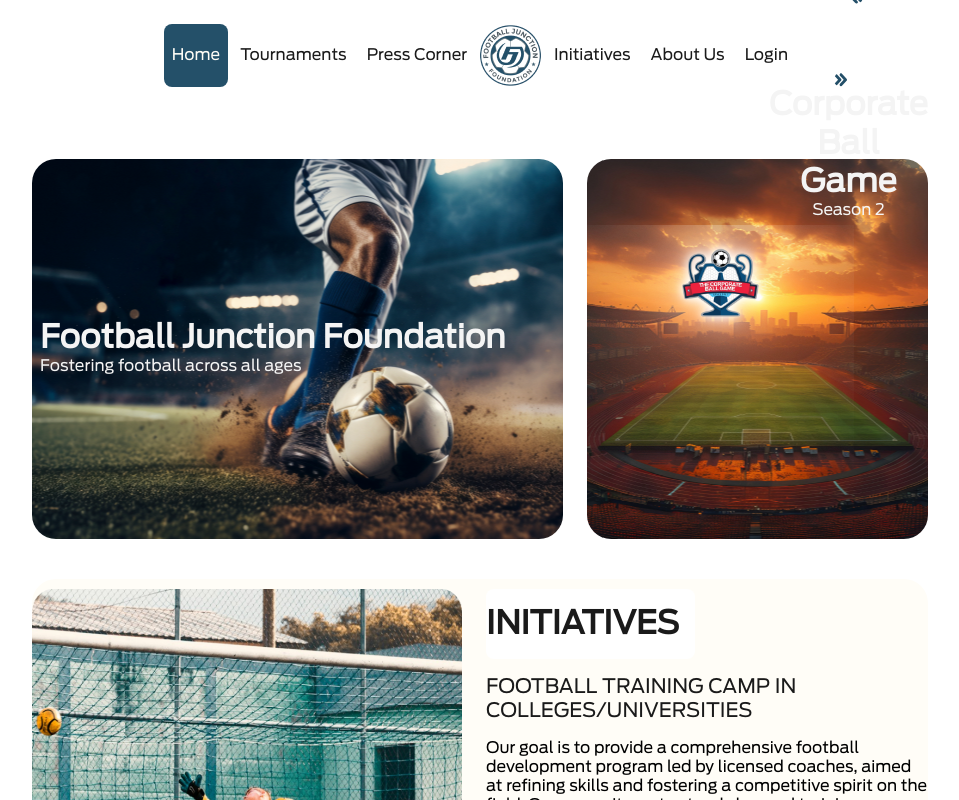
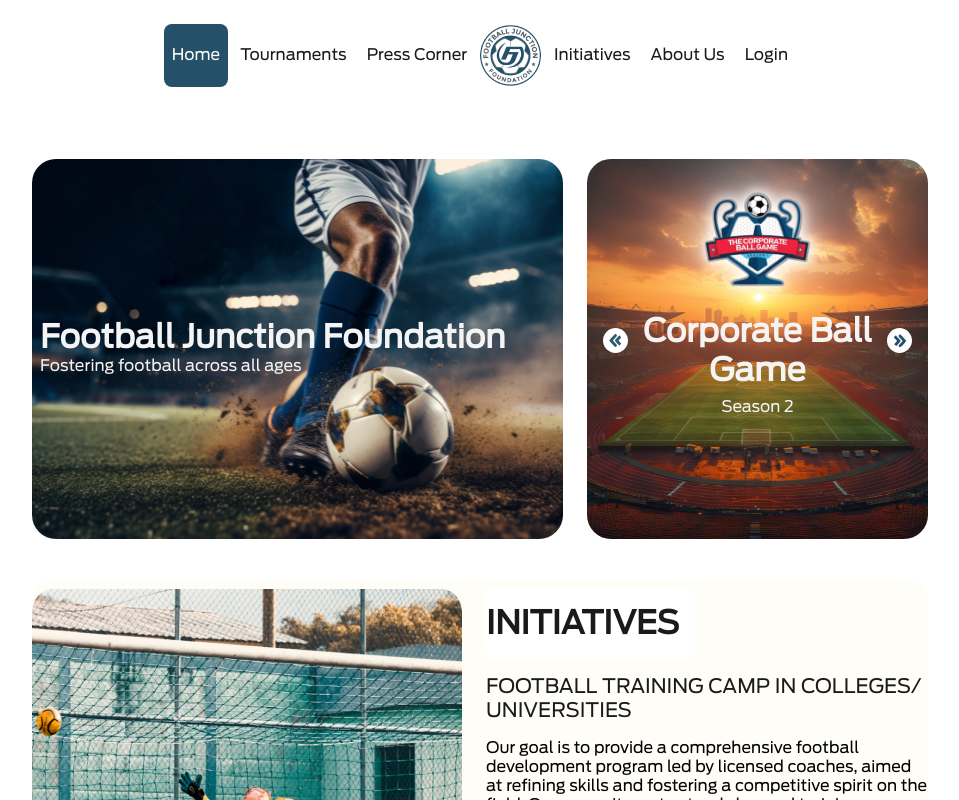
Before and after one commit to tanushreesogali/Football-Junction-App, a React (Create React App) app: page / in a window 1280 px wide. Shown: the top 800 px of the page, without its empty margins (160-1119 px from the left). Built offline with nearby package versions, Linux system fonts and the light colour scheme.

Commit message:
Update MainBody.js

```diff
--- a/src/Components/MainBody.js
+++ b/src/Components/MainBody.js
@@ -33,39 +33,30 @@
 
 
                     <div className="corporate-game-section">
-                        {/* <img className="bg-stadium-img" src={stadium} alt="stadium img"/> */}
-
-                        <div className="coporate-game-logo">
-                            <img className="corporate-ball-game-img" src={ballgame} alt="ballgame background" />
-
-                        </div>
-                        <div className="corporate-game-container">
                             <div>
                                 <button className="corporate-nav-button-left">
                                     <LeftArrow className="corporate-game-nav"/>
                                 </button>
                             </div>
-                            <div className="corporate-game-text">
-                                <div className="corporate-ball-game-content">
-                                    <span className="corporate-ball-game-title">Corporate Ball Game</span>
-                                </div>
-                                <div className="corporate-ball-game-subtitle-container">
-                                    <span className="corporate-ball-game-subtitle">Season 2</span>
-                                </div>
+                            <div className="corporate-game-container">
+                                    <img className="corporate-ball-game-img" src={ballgame} alt="ballgame background" />
+                                    <div className="corporate-ball-game-content">
+                                        <span className="corporate-ball-game-title">Corporate Ball Game</span>
+                                        <span className="corporate-ball-game-subtitle">Season 2</span>
+                                    </div>
                             </div>
                             <div>
                                 <button className="corporate-nav-button-right">
                                     <RightArrow className="corporate-game-nav"/>
                                 </button>
                             </div>
-                        </div>
                     </div>
                 </div>
                 <div className="initiatives-section">
                     <img src={initiative} alt="image1"/>
                     <div className="initiavtive-content">
                         <div className="d1"><p className="p1">INITIATIVES</p></div>
-                        <p className="p2">FOOTBALL TRAINING CAMP IN COLLEGES/UNIVERSITIES</p>
+                        <p className="p2">FOOTBALL TRAINING CAMP IN COLLEGES/ UNIVERSITIES</p>
                         <p className="p3">Our goal is to provide a comprehensive football development program led by licensed coaches, aimed at refining skills and fostering a competitive spirit on the field. Our commitment extends beyond training sessions to biweekly fitness programs, ensuring holistic player development. </p>
                         <ViewAll/>
                     </div>
```
